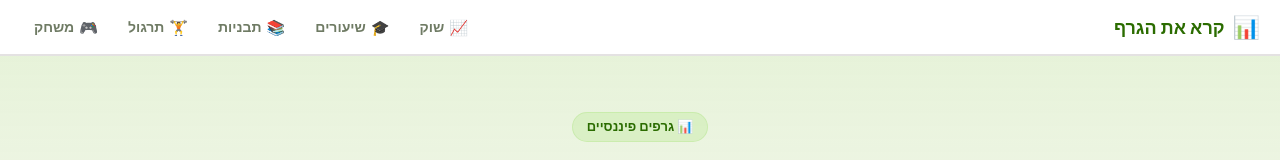
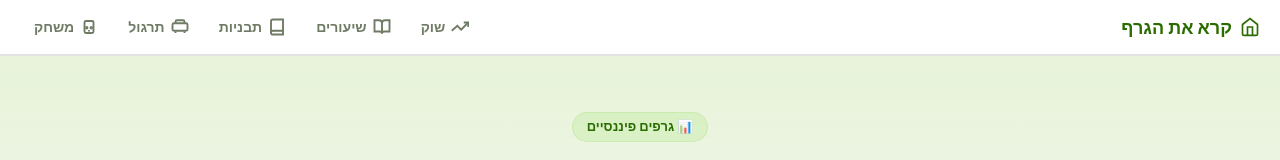
Before and after one commit to GUIDNY/stockgame, a React (Vite) app: page /tmp/navbar-menu.png in a window 1280 px wide. Shown: the top 160 px of the page. Built offline with nearby package versions, Linux system fonts and the light colour scheme; no server answers.

Commit message:
feat: replace all emoji icons with professional SVG icons from custom Icons component

```diff
--- a/src/App.css
+++ b/src/App.css
@@ -125,14 +125,15 @@ ul { list-style: none; }
   cursor: pointer;
 }
 .nav-brand:hover .nav-title { opacity: .8; }
-.nav-logo { font-size: 22px; }
+.nav-logo { display: flex; align-items: center; color: var(--green-dark); }
+.nav-logo svg { width: 20px; height: 20px; }
 .nav-title { font-size: 18px; font-weight: 900; color: var(--green-dark); }
 
 .nav-links { display: flex; gap: 2px; }
 .nav-link {
   display: flex;
   align-items: center;
-  gap: 5px;
+  gap: 6px;
   padding: 6px 14px;
   border-radius: var(--radius-sm);
   border: none;
@@ -145,7 +146,8 @@ ul { list-style: none; }
 }
 .nav-link:hover { background: var(--surface-2); color: var(--text-2); }
 .nav-link.active { background: var(--green-dim); color: var(--green-dark); }
-.nav-link-icon { font-size: 15px; }
+.nav-link-icon { display: flex; align-items: center; width: 18px; height: 18px; color: inherit; }
+.nav-link-icon svg { width: 100%; height: 100%; stroke-width: 2.5; }
 
 .nav-game-stats { display: flex; align-items: center; gap: 8px; }
 .nav-stat { display: flex; flex-direction: column; align-items: center; min-width: 48px; }
@@ -890,8 +892,8 @@ ul { list-style: none; }
 /* ═══════════════════════════════════════════════════════════════
    MOBILE RESPONSIVE
 ════════════════════════════════════════════════════════════════ */
-.nav-hamburger { display: none; background: none; border: none; flex-direction: column; gap: 5px; cursor: pointer; padding: 8px; }
-.hamburger-line { width: 24px; height: 3px; background: var(--text); border-radius: 2px; transition: all 300ms; }
+.nav-hamburger { display: none; background: none; border: none; cursor: pointer; padding: 8px; color: var(--text); }
+.nav-hamburger svg { width: 24px; height: 24px; }
 
 @media (max-width: 768px) {
   .navbar { flex-wrap: wrap; }
@@ -947,7 +949,7 @@ ul { list-style: none; }
   .navbar { padding: 12px 16px; }
   .nav-brand { flex: 1; }
   .nav-title { display: none; }
-  .nav-logo { font-size: 24px; }
+  .nav-logo svg { width: 22px; height: 22px; }
 
   /* Home page */
   .hero { padding: 24px 16px; }
--- /dev/null
+++ b/src/components/Icons.jsx
@@ -0,0 +1,134 @@
+// Professional SVG Icons - replacing emojis
+export const IconHome = () => (
+  <svg width="24" height="24" viewBox="0 0 24 24" fill="none" stroke="currentColor" strokeWidth="2">
+    <path d="M3 9l9-7 9 7v11a2 2 0 0 1-2 2H5a2 2 0 0 1-2-2z"></path>
+    <polyline points="9 22 9 12 15 12 15 22"></polyline>
+  </svg>
+);
+
+export const IconChart = () => (
+  <svg width="24" height="24" viewBox="0 0 24 24" fill="none" stroke="currentColor" strokeWidth="2">
+    <line x1="12" y1="2" x2="12" y2="22"></line>
+    <path d="M17 5H9.5a1.5 1.5 0 0 0-1.5 1.5v12a1.5 1.5 0 0 0 1.5 1.5H17"></path>
+    <path d="M6 12H4a2 2 0 0 1-2-2V7a2 2 0 0 1 2-2h2"></path>
+  </svg>
+);
+
+export const IconMarket = () => (
+  <svg width="24" height="24" viewBox="0 0 24 24" fill="none" stroke="currentColor" strokeWidth="2">
+    <polyline points="23 6 13.5 15.5 8.5 10.5 1 17"></polyline>
+    <polyline points="17 6 23 6 23 12"></polyline>
+  </svg>
+);
+
+export const IconBook = () => (
+  <svg width="24" height="24" viewBox="0 0 24 24" fill="none" stroke="currentColor" strokeWidth="2">
+    <path d="M4 19.5A2.5 2.5 0 0 1 6.5 17H20"></path>
+    <path d="M6.5 2H20v20H6.5A2.5 2.5 0 0 1 4 19.5v-15A2.5 2.5 0 0 1 6.5 2z"></path>
+  </svg>
+);
+
+export const IconLesson = () => (
+  <svg width="24" height="24" viewBox="0 0 24 24" fill="none" stroke="currentColor" strokeWidth="2">
+    <path d="M2 3h6a4 4 0 0 1 4 4v14a3 3 0 0 0-3-3H2zM22 3h-6a4 4 0 0 0-4 4v14a3 3 0 0 1 3-3h7z"></path>
+  </svg>
+);
+
+export const IconTrain = () => (
+  <svg width="24" height="24" viewBox="0 0 24 24" fill="none" stroke="currentColor" strokeWidth="2">
+    <rect x="2" y="7" width="20" height="10" rx="2" ry="2"></rect>
+    <path d="M6 18v2M18 18v2"></path>
+    <path d="M6 7V5a2 2 0 0 1 2-2h8a2 2 0 0 1 2 2v2"></path>
+  </svg>
+);
+
+export const IconGame = () => (
+  <svg width="24" height="24" viewBox="0 0 24 24" fill="none" stroke="currentColor" strokeWidth="2">
+    <rect x="6" y="4" width="12" height="16" rx="2"></rect>
+    <circle cx="9" cy="13" r="1"></circle>
+    <circle cx="15" cy="13" r="1"></circle>
+    <path d="M12 18v-2"></path>
+  </svg>
+);
+
+export const IconUp = () => (
+  <svg width="32" height="32" viewBox="0 0 24 24" fill="none" stroke="currentColor" strokeWidth="3">
+    <polyline points="18 15 12 9 6 15"></polyline>
+  </svg>
+);
+
+export const IconDown = () => (
+  <svg width="32" height="32" viewBox="0 0 24 24" fill="none" stroke="currentColor" strokeWidth="3">
+    <polyline points="6 9 12 15 18 9"></polyline>
+  </svg>
+);
+
+export const IconMenu = () => (
+  <svg width="24" height="24" viewBox="0 0 24 24" fill="none" stroke="currentColor" strokeWidth="2">
+    <line x1="3" y1="6" x2="21" y2="6"></line>
+    <line x1="3" y1="12" x2="21" y2="12"></line>
+    <line x1="3" y1="18" x2="21" y2="18"></line>
+  </svg>
+);
+
+export const IconArrowRight = () => (
+  <svg width="20" height="20" viewBox="0 0 24 24" fill="none" stroke="currentColor" strokeWidth="2">
+    <polyline points="9 18 15 12 9 6"></polyline>
+  </svg>
+);
+
+export const IconCheck = () => (
+  <svg width="20" height="20" viewBox="0 0 24 24" fill="none" stroke="currentColor" strokeWidth="2">
+    <polyline points="20 6 9 17 4 12"></polyline>
+  </svg>
+);
+
+export const IconX = () => (
+  <svg width="20" height="20" viewBox="0 0 24 24" fill="none" stroke="currentColor" strokeWidth="2">
+    <line x1="18" y1="6" x2="6" y2="18"></line>
+    <line x1="6" y1="6" x2="18" y2="18"></line>
+  </svg>
+);
+
+export const IconTrendingUp = () => (
+  <svg width="24" height="24" viewBox="0 0 24 24" fill="none" stroke="currentColor" strokeWidth="2">
+    <polyline points="23 6 13.5 15.5 8.5 10.5 1 17"></polyline>
+    <polyline points="17 6 23 6 23 12"></polyline>
+  </svg>
+);
+
+export const IconTrendingDown = () => (
+  <svg width="24" height="24" viewBox="0 0 24 24" fill="none" stroke="currentColor" strokeWidth="2">
+    <polyline points="23 18 13.5 8.5 8.5 13.5 1 6"></polyline>
+    <polyline points="17 18 23 18 23 12"></polyline>
+  </svg>
+);
+
+export const IconStar = () => (
+  <svg width="24" height="24" viewBox="0 0 24 24" fill="none" stroke="currentColor" strokeWidth="2">
+    <polygon points="12 2 15.09 10.26 24 10.26 17.55 16.36 19.64 24.74 12 18.64 4.36 24.74 6.45 16.36 0 10.26 8.91 10.26 12 2"></polygon>
+  </svg>
+);
+
+export const IconBarChart = () => (
+  <svg width="24" height="24" viewBox="0 0 24 24" fill="none" stroke="currentColor" strokeWidth="2">
+    <line x1="12" y1="2" x2="12" y2="22"></line>
+    <path d="M17 5H9.5a1.5 1.5 0 0 0-1.5 1.5v12a1.5 1.5 0 0 0 1.5 1.5H17"></path>
+    <path d="M6 12H4a2 2 0 0 1-2-2V7a2 2 0 0 1 2-2h2"></path>
+  </svg>
+);
+
+export const IconDollar = () => (
+  <svg width="24" height="24" viewBox="0 0 24 24" fill="none" stroke="currentColor" strokeWidth="2">
+    <circle cx="12" cy="12" r="9"></circle>
+    <path d="M12 6v12M9 9h6a2 2 0 0 1 0 4H9a2 2 0 0 0 0 4h6"></path>
+  </svg>
+);
+
+export const IconFire = () => (
+  <svg width="24" height="24" viewBox="0 0 24 24" fill="none" stroke="currentColor" strokeWidth="2">
+    <path d="M8.5 14.5A2.5 2.5 0 0 0 12 12c0-1.38-.5-2-1.5-2-1 0-1.44.5-3 2.5.5.5.5 2 0 3 0 1 0 2-1.5 2z"></path>
+    <path d="M12.3 4.1c0-1 .3-1.6 0-2.1 0-.5-.4-1-.8-1-.4 0-.8.3-.9.8-.1 1.1.3 1.5.8 2.1.4.5.4 1.3 0 2-1-.5-1.5-.5-2.5-1.5"></path>
+    <path d="M18 12c.5-1 1-2 .5-3.5-.5-1.5-1.5-2-2.5-2-1.5 0-2.5 1-3 2.5"></path>
+  </svg>
+);
--- a/src/components/Navbar.jsx
+++ b/src/components/Navbar.jsx
@@ -1,4 +1,5 @@
 import { useState } from 'react';
+import { IconHome, IconMarket, IconLesson, IconBook, IconTrain, IconGame, IconMenu } from './Icons';
 
 export default function Navbar({ page, onNavigate, score, streak }) {
   const [menuOpen, setMenuOpen] = useState(false);
@@ -11,31 +12,29 @@ export default function Navbar({ page, onNavigate, score, streak }) {
   return (
     <nav className="navbar">
       <button className="nav-brand" onClick={() => handleNavClick('home')}>
-        <span className="nav-logo">📊</span>
+        <span className="nav-logo"><IconHome /></span>
         <span className="nav-title">קרא את הגרף</span>
       </button>
 
       <button className="nav-hamburger" onClick={() => setMenuOpen(!menuOpen)}>
-        <span className="hamburger-line"></span>
-        <span className="hamburger-line"></span>
-        <span className="hamburger-line"></span>
+        <IconMenu />
       </button>
 
       <div className={`nav-links ${menuOpen ? 'open' : ''}`}>
         <button className={`nav-link ${page === 'market' ? 'active' : ''}`} onClick={() => handleNavClick('market')}>
-          <span className="nav-link-icon">📈</span>שוק
+          <span className="nav-link-icon"><IconMarket /></span>שוק
         </button>
         <button className={`nav-link ${page === 'lessons' ? 'active' : ''}`} onClick={() => handleNavClick('lessons')}>
-          <span className="nav-link-icon">🎓</span>שיעורים
+          <span className="nav-link-icon"><IconLesson /></span>שיעורים
         </button>
         <button className={`nav-link ${page === 'learn' ? 'active' : ''}`} onClick={() => handleNavClick('learn')}>
-          <span className="nav-link-icon">📚</span>תבניות
+          <span className="nav-link-icon"><IconBook /></span>תבניות
         </button>
         <button className={`nav-link ${page === 'practice' ? 'active' : ''}`} onClick={() => handleNavClick('practice')}>
-          <span className="nav-link-icon">🏋️</span>תרגול
+          <span className="nav-link-icon"><IconTrain /></span>תרגול
         </button>
         <button className={`nav-link ${page === 'play' ? 'active' : ''}`} onClick={() => handleNavClick('play')}>
-          <span className="nav-link-icon">🎮</span>משחק
+          <span className="nav-link-icon"><IconGame /></span>משחק
         </button>
       </div>
 
```
Also changed, not shown: svg-test.mjs (added, +25 -0 lines), 5 other files (tests, documents, lock files or other folders).
